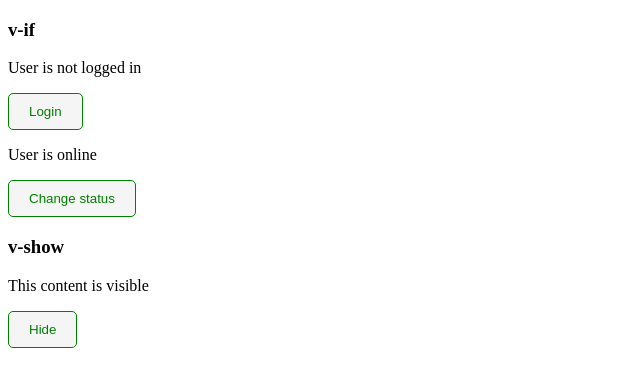
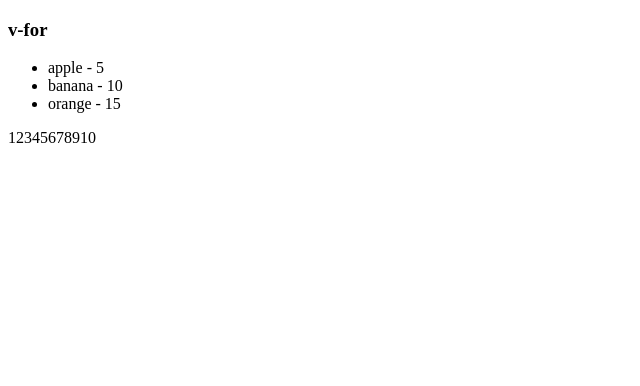
Before and after one commit to lyhuynhnhu/vue-basic, a Vue app: page / in a window 1280 px wide. Shown: the top 386 px of the page, without its empty margins (0-640 px from the left). Built offline with nearby package versions, Linux system fonts and the light colour scheme.

Commit message:
v-for: loop for array

```diff
--- a/src/App.vue
+++ b/src/App.vue
@@ -1,45 +1,31 @@
 <script setup>
 import { ref } from 'vue'
 
-const isLoggedIn = ref(false)
-
-const toggle = () => (isLoggedIn.value = !isLoggedIn.value)
-
-const status = ref('online')
-
-const changeStatus = () => {
-  if (status.value === 'online') {
-    status.value = 'busy'
-  } else if (status.value === 'busy') {
-    status.value = 'offline'
-  } else if (status.value === 'offline') {
-    status.value = 'online'
-  } else {
-    status.value = 'unknown'
-  }
-}
-
-const isShow = ref(true)
-
-const toggleShow = () => (isShow.value = !isShow.value)
+const fruits = ref([
+  {
+    id: 1,
+    name: 'apple',
+    amount: 5,
+  },
+  {
+    id: 2,
+    name: 'banana',
+    amount: 10,
+  },
+  {
+    id: 3,
+    name: 'orange',
+    amount: 15,
+  },
+])
 </script>
 
 <template>
-  <h3>v-if</h3>
-
-  <p v-if="isLoggedIn">User is logged in</p>
-  <p v-else>User is not logged in</p>
-  <button @click="toggle" class="button">{{ isLoggedIn ? 'Logout' : 'Login' }}</button>
-
-  <p v-if="status === 'online'">User is online</p>
-  <p v-else-if="status === 'busy'">User is busy</p>
-  <p v-else-if="status === 'offline'">User is offline</p>
-  <p v-else>User status is unknown</p>
-  <button @click="changeStatus" class="button">Change status</button>
-
-  <h3>v-show</h3>
-  <p v-show="isShow">This content is visible</p>
-  <button @click="toggleShow" class="button">{{ isShow ? 'Hide' : 'Show' }}</button>
+  <h3>v-for</h3>
+  <ul>
+    <li v-for="fruit in fruits" :key="fruit.id">{{ fruit.name }} - {{ fruit.amount }}</li>
+  </ul>
+  <span v-for="n in 10" :key="n">{{ n }}</span>
 </template>
 
 <style>
```
Also changed, not shown: 1 other file (tests, documents, lock files or other folders).
